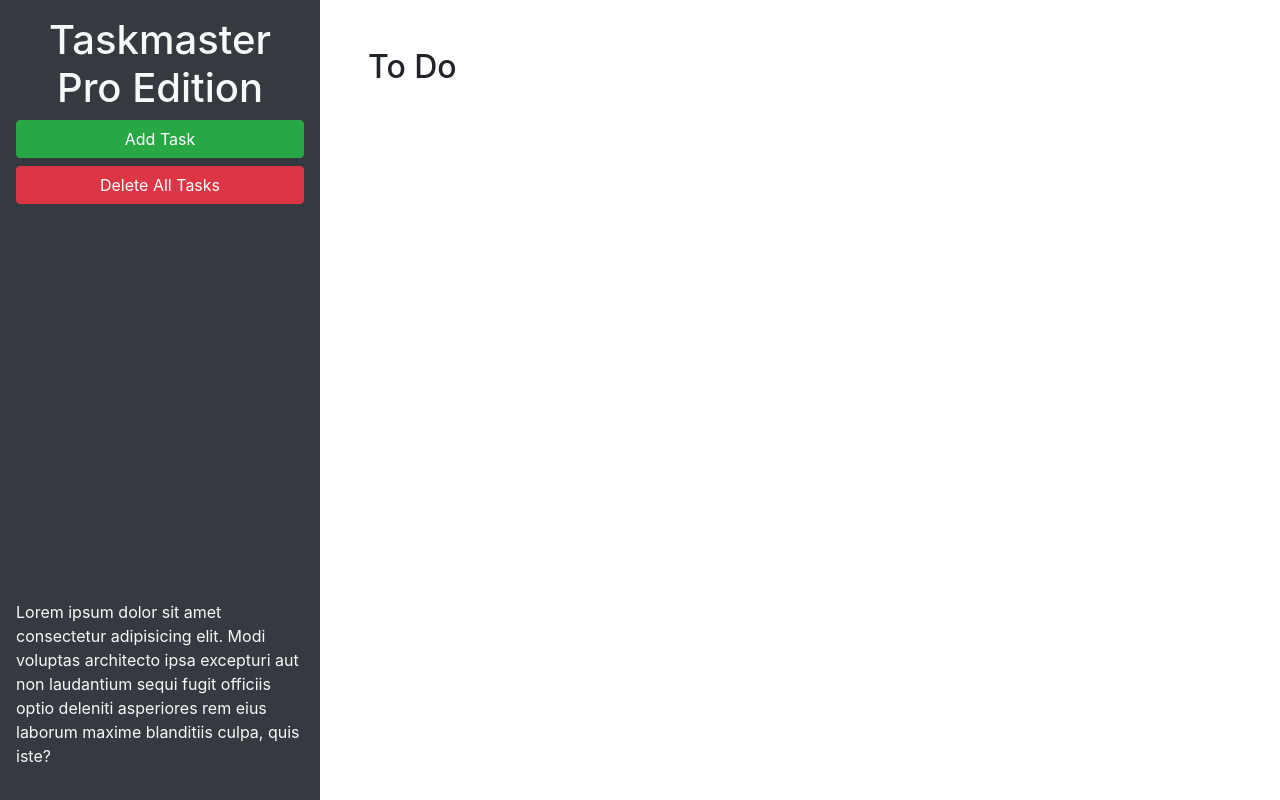
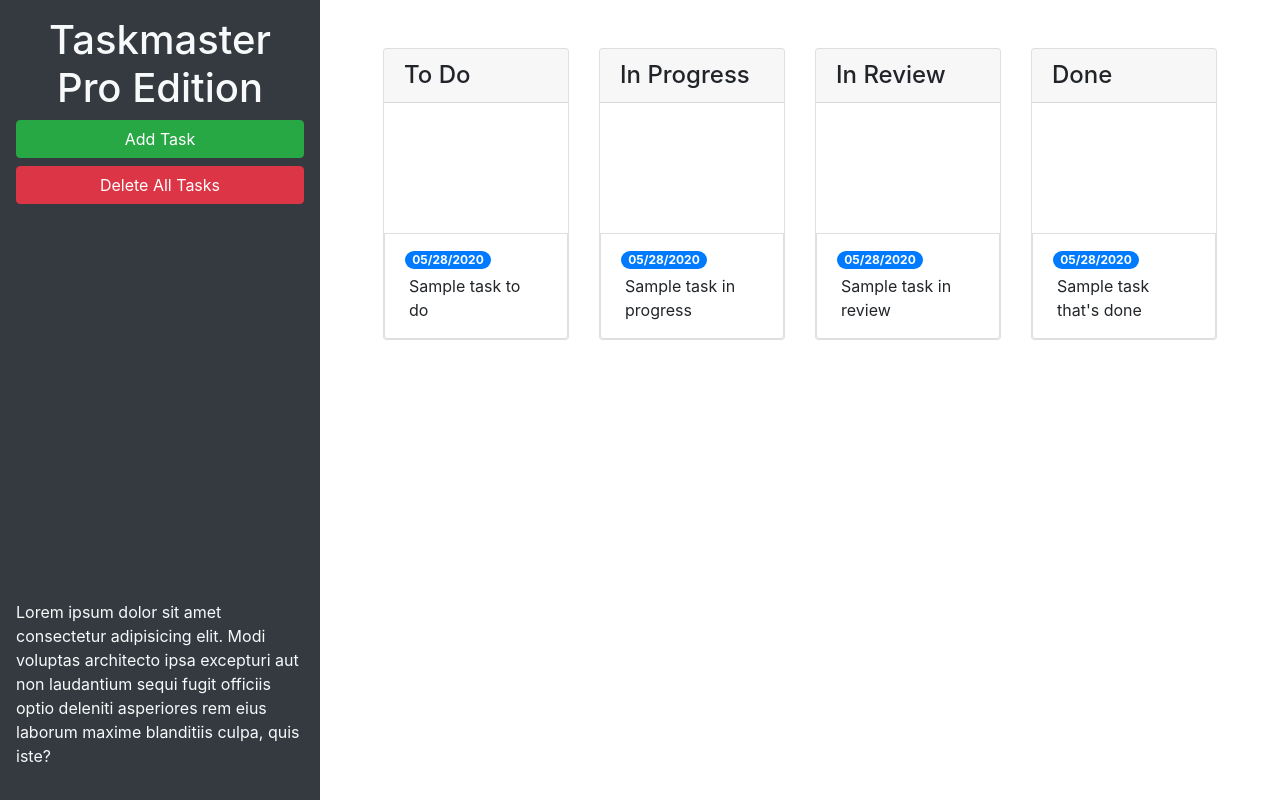
Before and after one commit to abbyolivaa/taskmaster-pro, a plain HTML site: page index.html in a window 1280 px wide. Drawn offline with nearby package versions, Linux system fonts and the light colour scheme.

Commit message:
add flex columns and modal with bootstrap

```diff
--- a/index.html
+++ b/index.html
@@ -24,9 +24,59 @@
       </p>
     </header>
     <main class="col-12 col-lg-9">
-      <div class="m-5">
-        <h2>To Do</h2>
-        <ul id="list-toDo" class="list-group"> </ul>
+      <div class="m-5 row justify-content-around">
+        <!-- todo start -->
+        <div class="col-12 col-md-6 col-xl-3 mb-3">
+          <div class="card">
+            <h4 class="card-header">To Do</h4>
+            <ul id="list-toDo" class="list-group list-group-flush"></ul>
+              <li class="list-group-item">
+                <span class="badge badge-primary badge-pill">05/28/2020</span>
+                <p class="m-1">Sample task to do</p>
+              </li>
+            </ul>
+          </div>
+        </div>
+        <!-- todo end -->
+        <!-- in progress start -->
+        <div class="col-12 col-md-6 col-xl-3 mb-3">
+          <div class="card">
+            <h4 class="card-header">In Progress</h4>
+            <ul id="list-inProgress" class="list-group list-group-flush"></ul>
+              <li class="list-group-item">
+                <span class="badge badge-primary badge-pill">05/28/2020</span>
+                <p class="m-1">Sample task in progress</p>
+              </li>
+            </ul>
+          </div>
+        </div>
+        <!-- in progress end -->
+        <!-- in review start -->
+        <div class="col-12 col-md-6 col-xl-3 mb-3">
+          <div class="card">
+            <h4 class="card-header">In Review</h4>
+            <ul id="list-inReview" class="list-group list-group-flush"></ul>
+              <li class="list-group-item">
+                <span class="badge badge-primary badge-pill">05/28/2020</span>
+                <p class="m-1">Sample task in review</p>
+              </li>
+            </ul>
+          </div>
+        </div>
+        <!-- in review end -->
+        <!-- done start -->
+        <div class="col-12 col-md-6 col-xl-3 mb-3">
+          <div class="card">
+            <h4 class="card-header">Done</h4>
+            <ul id="list-done" class="list-group list-group-flush"></ul>
+              <li class="list-group-item">
+                <span class="badge badge-primary badge-pill">05/28/2020</span>
+                <p class="m-1">Sample task that's done</p>
+              </li>
+            </ul>
+          </div>
+        </div>
+        <!-- done end -->
       </div>
     </main>
   </div>
@@ -46,11 +96,11 @@
           <form>
             <div class="form-group">
               <label for="modalTaskDescription">Task description</label>
-              <textarea id="modalTaskDescription" rows="3"></textarea>
+              <textarea id="modalTaskDescription" rows="3" class="form-control"></textarea>
             </div>
             <div class="form-group">
               <label for="modalDueDate">Due date</label>
-              <input type="text" id="modalDueDate" placeholder="mm/dd/yyyy" autocomplete="off" />
+              <input type="text" class="form-control" id="modalDueDate" placeholder="mm/dd/yyyy" autocomplete="off" />
             </div>
           </form>
         </div>
```
